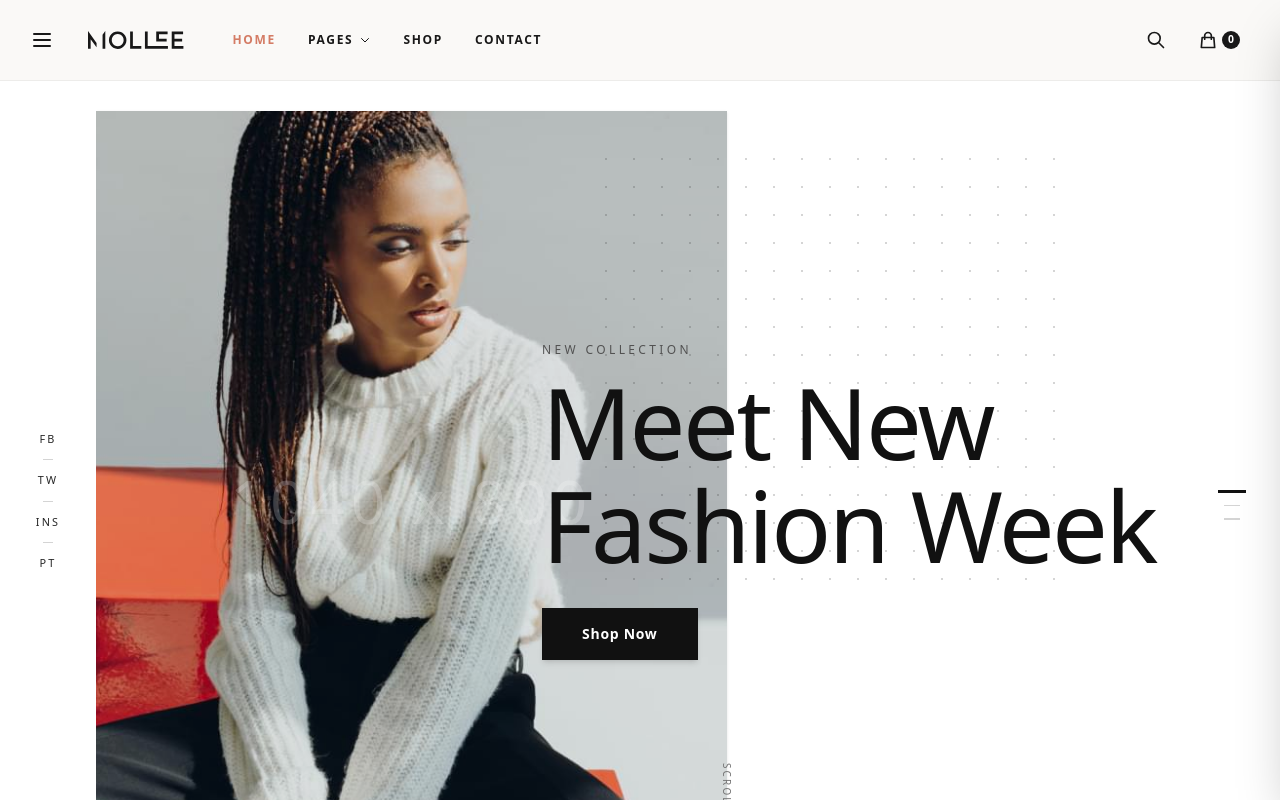
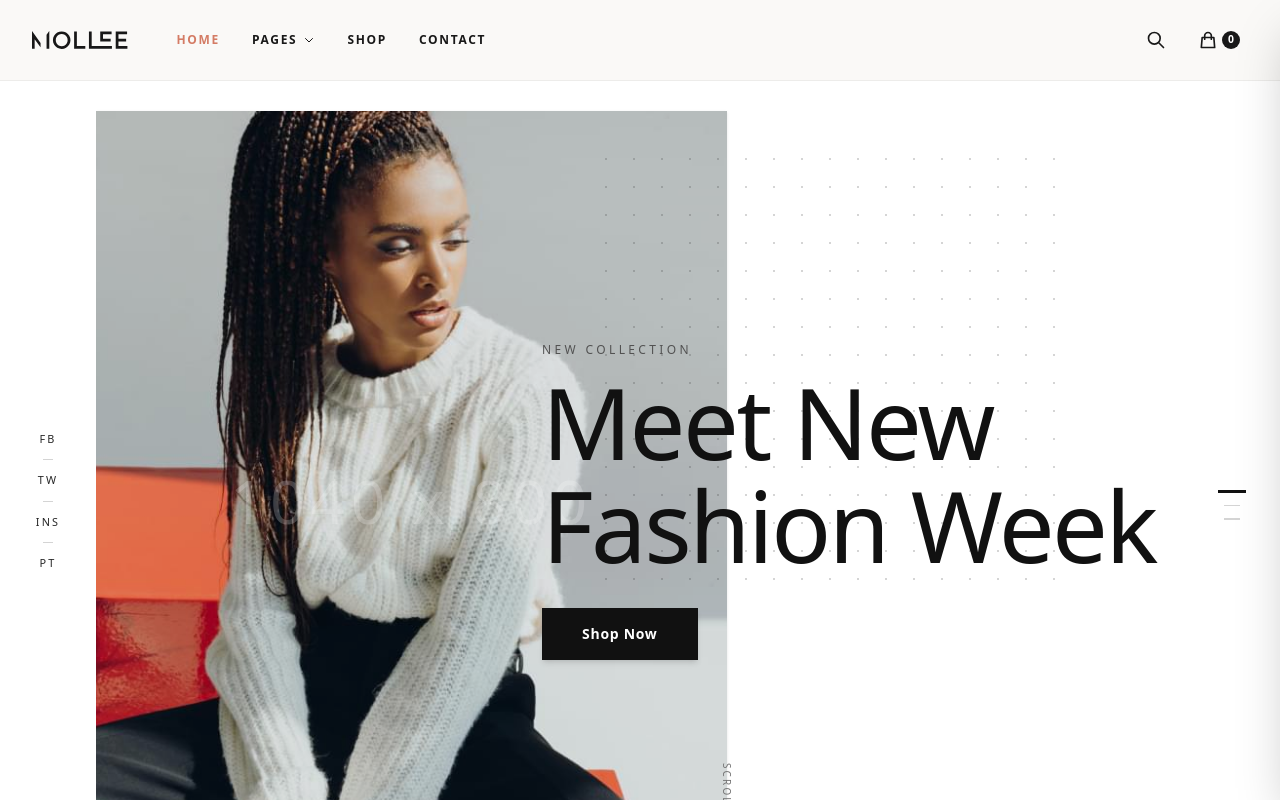
Before and after one commit to Tayyab-103/demo-gadget-sites, a Next.js app: page / in a window 1280 px wide. Shown: the top 800 px of the page. Built offline with nearby package versions, Linux system fonts and the light colour scheme.

Commit message:
fix ham burger icon flow

```diff
--- a/src/components/Header.tsx
+++ b/src/components/Header.tsx
@@ -67,11 +67,11 @@ export default function Header() {
             {/* Left Column: Menu Button & Logo & Desktop Nav */}
             <div className="flex items-center gap-4 sm:gap-6 lg:gap-8">
 
-              {/* Hamburger Menu Button */}
+              {/* Hamburger Menu Button (Mobile / Tablet only) */}
               <button
                 type="button"
                 onClick={() => setIsMobOpen(true)}
-                className="p-1.5 -ml-1 text-primary hover:text-secondary transition-colors focus:outline-none flex flex-col justify-center items-center gap-[4px] w-7 h-7"
+                className="lg:hidden p-1.5 -ml-1 text-primary hover:text-secondary transition-colors focus:outline-none flex flex-col justify-center items-center gap-[4px] w-7 h-7"
                 aria-label="Open navigation menu"
               >
                 <span className="w-[18px] h-[2px] bg-primary block rounded-full transition-colors"></span>
```
